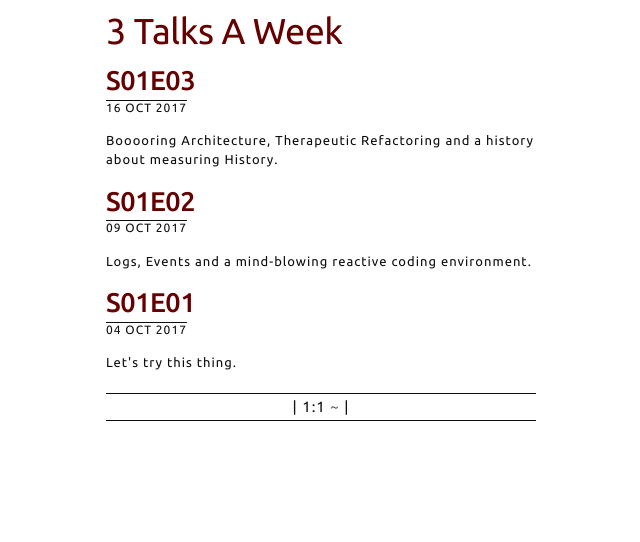
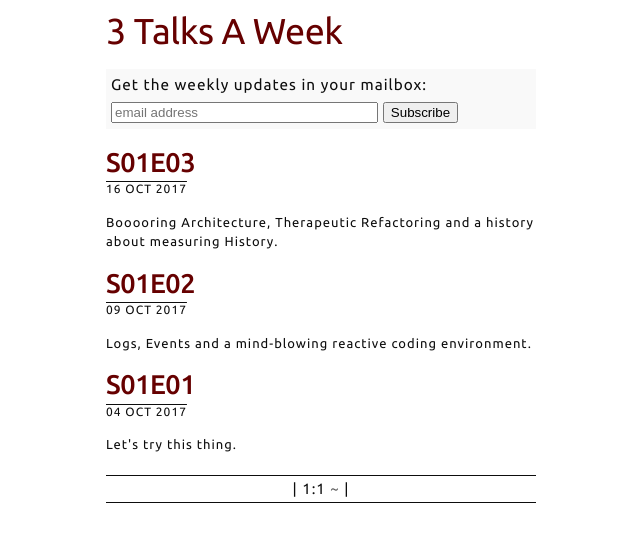
Before and after one commit to fmosca/3taw, a Jekyll site: the page built from docs/index.html, in a window 1280 px wide. Shown: the top 542 px of the page, without its empty margins (319-959 px from the left). Built offline with Jekyll 4.4.1, drawn with Linux system fonts in a browser that asks for light colours; the list of posts is cut into pages by our own code.

Commit message:
Add newsletter subscription box

```diff
--- /dev/null
+++ b/docs/_includes/newsletter.html
@@ -0,0 +1,14 @@
+<!-- Begin MailChimp Signup Form -->
+<div id="mc_embed_signup">
+<form action="https://github.us17.list-manage.com/subscribe/post?u=eeb04305d08ded0c85c534aa9&amp;id=8d67019123" method="post" id="mc-embedded-subscribe-form" name="mc-embedded-subscribe-form" class="validate" target="_blank" novalidate>
+    <div id="mc_embed_signup_scroll">
+	<label for="mce-EMAIL">Get the weekly updates in your mailbox:</label>
+	<input type="email" value="" name="EMAIL" class="email" id="mce-EMAIL" placeholder="email address" required style="width: 20em">
+    <!-- real people should not fill this in and expect good things - do not remove this or risk form bot signups-->
+    <div style="position: absolute; left: -5000px;" aria-hidden="true"><input type="text" name="b_eeb04305d08ded0c85c534aa9_8d67019123" tabindex="-1" value=""></div>
+    <input type="submit" value="Subscribe" name="subscribe" id="mc-embedded-subscribe" class="button">
+    </div>
+</form>
+</div>
+
+<!--End mc_embed_signup-->
--- a/docs/_layouts/post.html
+++ b/docs/_layouts/post.html
@@ -13,3 +13,4 @@ layout: default_post
   </div>
   {{ content | replace: "µµ", "&emsp;" }}
 </div>
+{% include newsletter.html %}
--- a/docs/index.html
+++ b/docs/index.html
@@ -11,6 +11,9 @@ layout: default
     {% endfor %}
   </nav>
 </header>
+
+{% include newsletter.html %}
+
 <div class="content list">
 {% if site.posts.size == 0 %}
   <h2>No post found</h2>
--- a/docs/style.scss
+++ b/docs/style.scss
@@ -331,6 +331,18 @@ tbody tr:nth-child(odd) th {
 }
 }
 
+#mc_embed_signup {
+    background-color: #f9f9f9;
+    padding: 5px;
+    margin-top: 20px;
+    margin-bottom: 20px;
+    label {
+        font-size: .85rem;
+        display: block;
+    }
+}
+
+
 .masthead {
 
   &-title {
```
